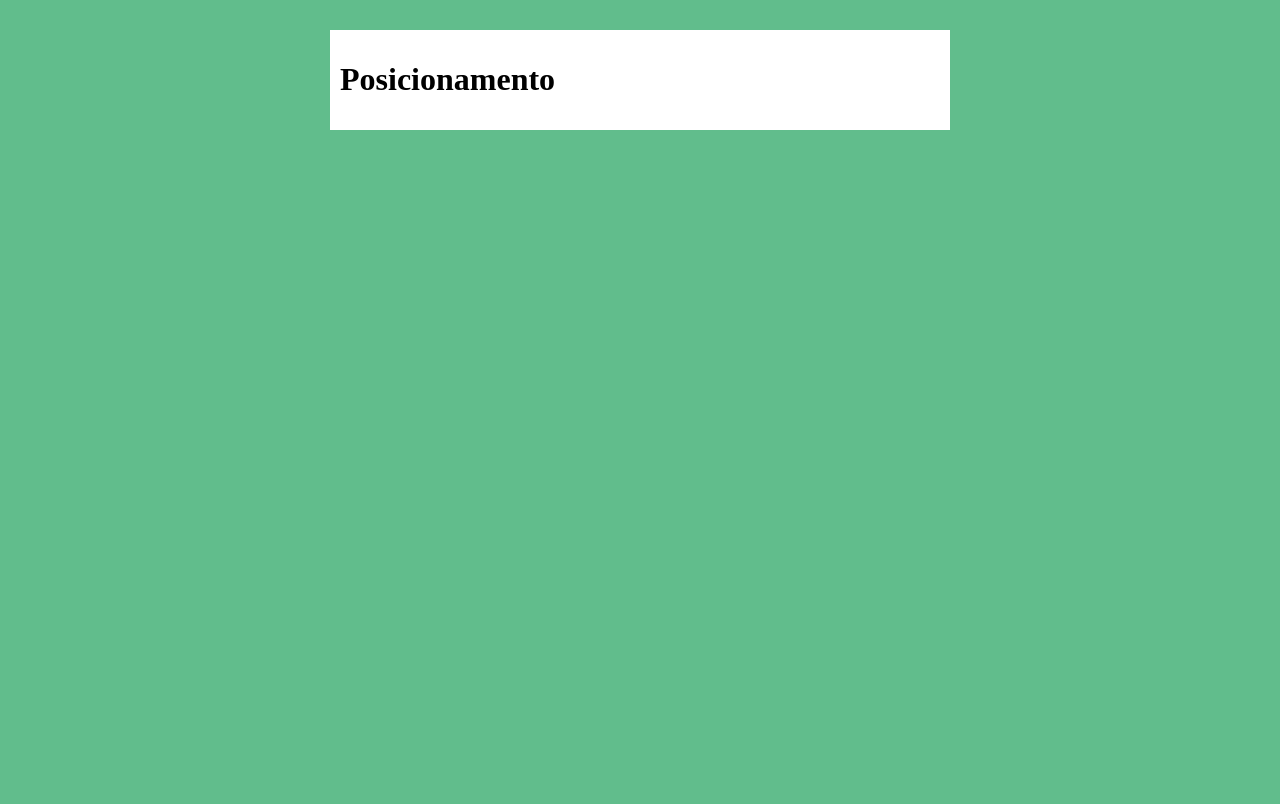
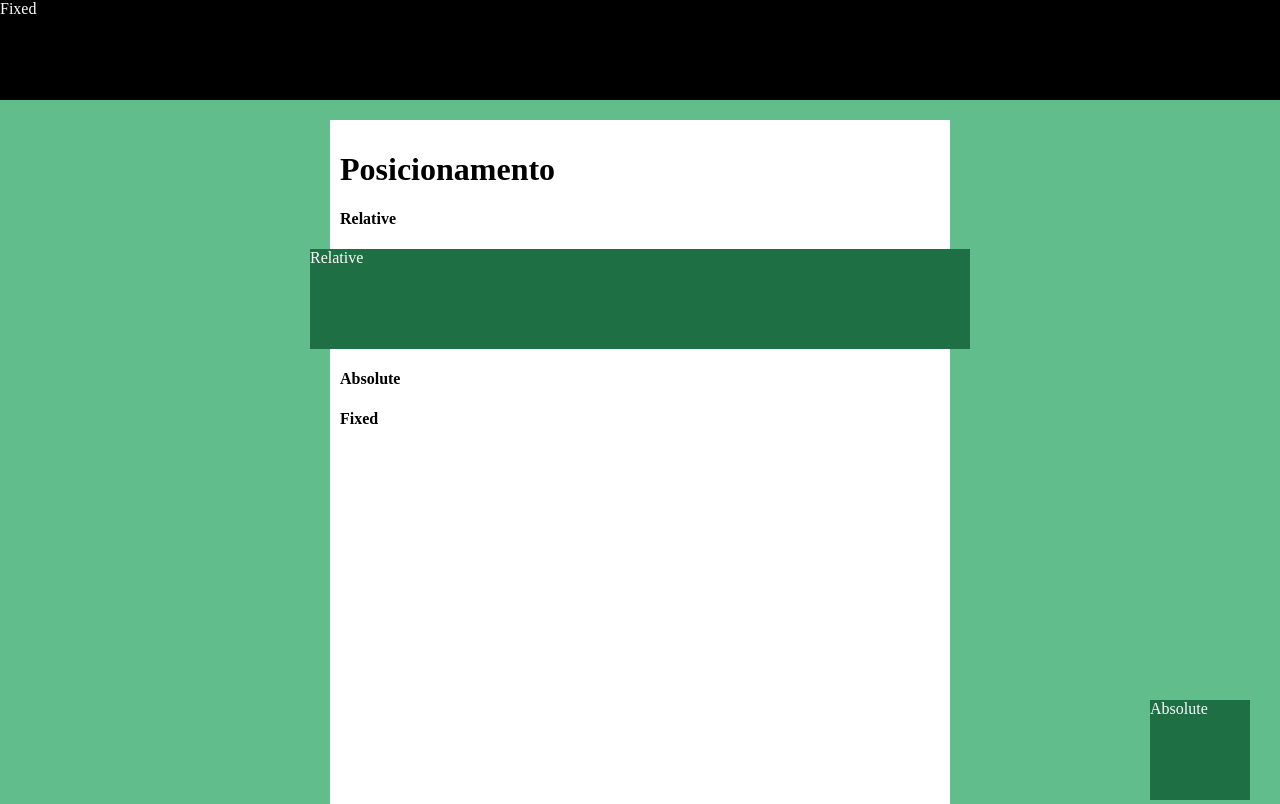
Before and after one commit to lucasbotingnon/CSS-Treino, a plain HTML site: page posicionamento.html in a window 1280 px wide. Shown: the top 804 px of the page. Drawn offline with Linux system fonts and the light colour scheme.

Commit message:
Posicionamento - PT2

```diff
--- a/posicionamento.html
+++ b/posicionamento.html
@@ -12,12 +12,51 @@
 				padding: 10px;
 				width: 600px;
 				margin: 30px auto;
+				height: 2500px;
+				margin-top: 120px;
+				/*position: relative*/;
+			}
+			.caixa{
+				background: #1e6f44;
+				width: 100px;
+				height: 100px;
+				color: #FFF;
+			}
+			#relativo{
+				position: relative;
+				top: 0;
+				left: -30px;
+				width: 660px;
+			}
+			#absoluta{
+				position: absolute;
+				bottom: 0;
+				right: 30px;
+			}
+			#fixo{
+				position: fixed;
+				top: 0;
+				left: 0;
+				width: 100%;
+				background: #000;
 			}
 		</style>
 	</head>
 	<body>
 		<div id="conteudo-principal">
 			<h1>Posicionamento</h1>
+			<h4>Relative</h4>
+			<div id="relativo" class="caixa">
+				Relative
+			</div>
+			<h4>Absolute</h4>
+			<div id="absoluta" class="caixa">
+				Absolute
+			</div>
+			<h4>Fixed</h4>
+			<div id="fixo" class="caixa">
+				Fixed
+			</div>
 		</div>
 	</body>
 </html>
```
